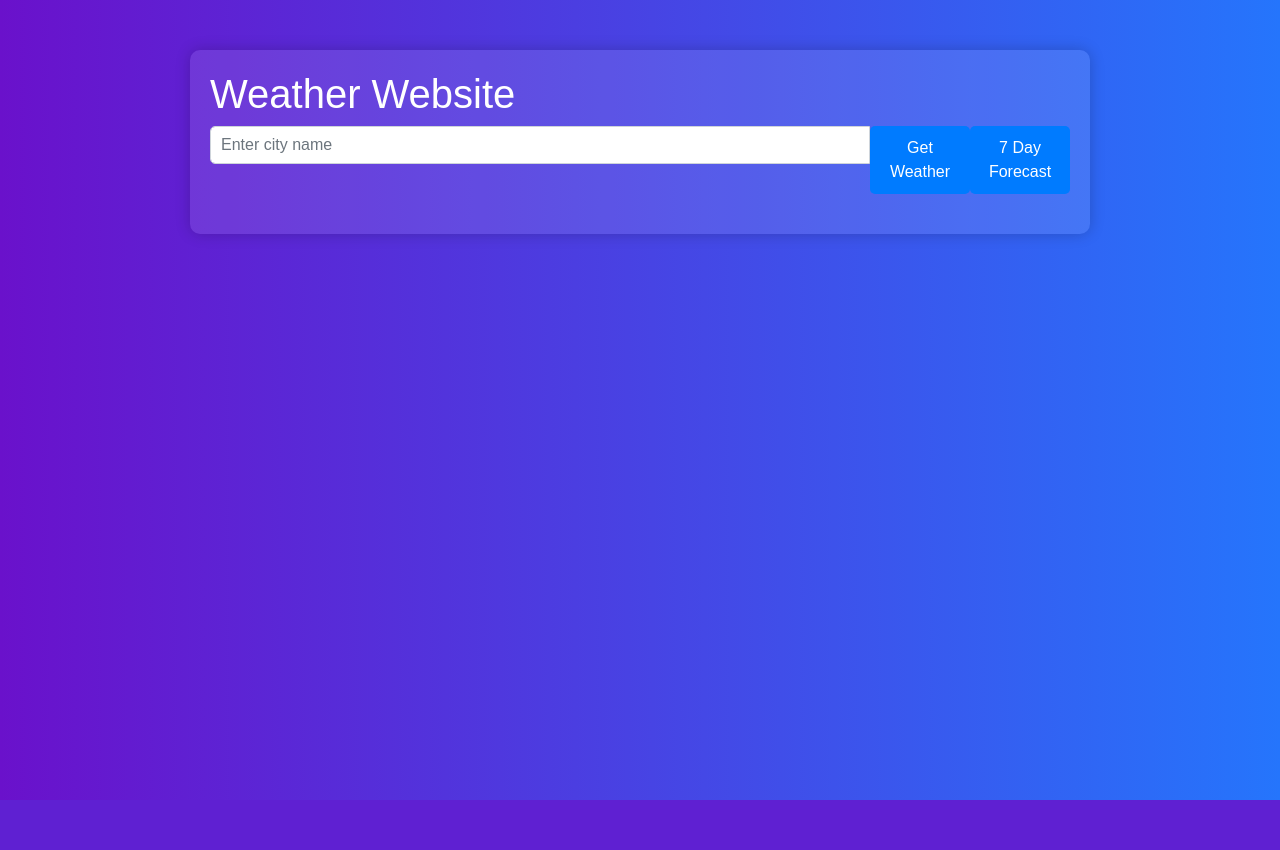
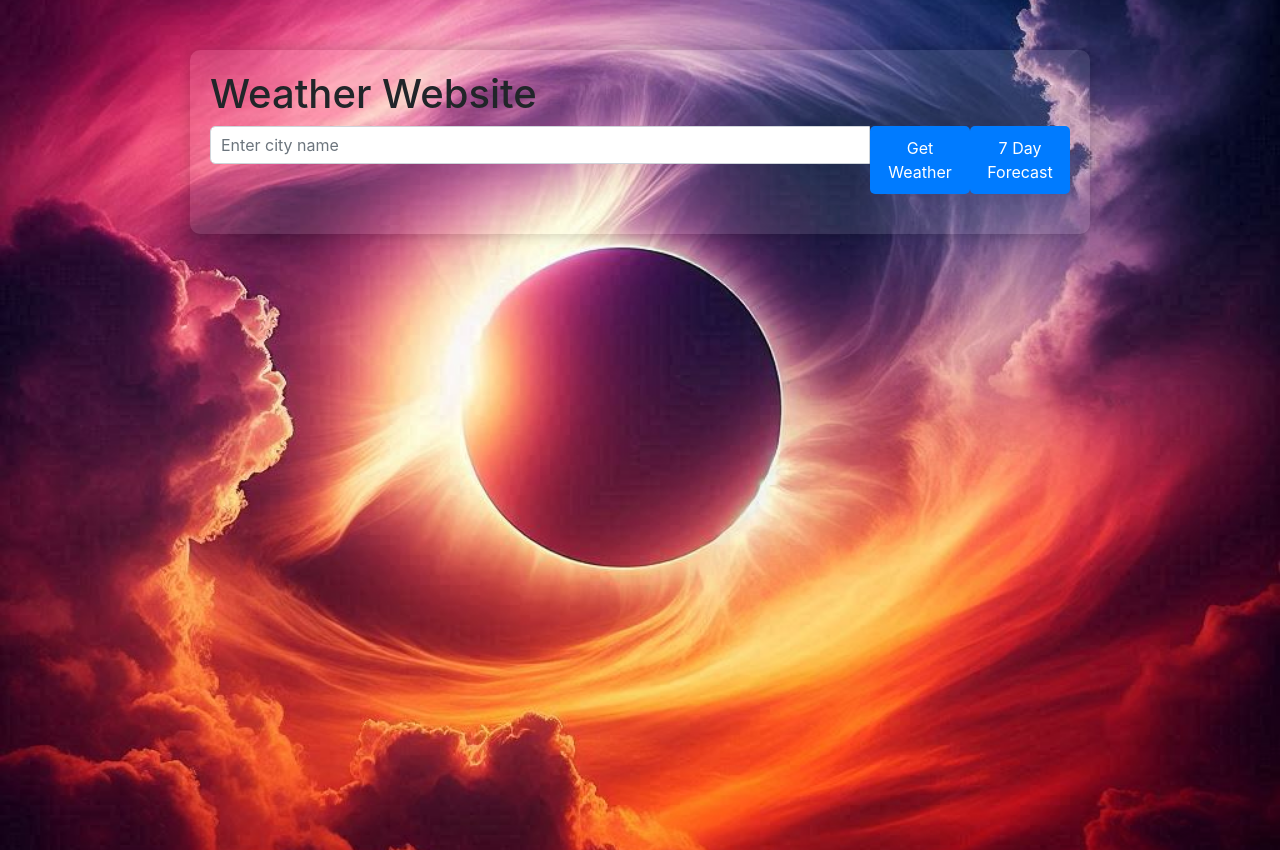
Before and after one commit to thezonei/weatherApp, a Flask app: page / in a window 1280 px wide. Before the commit the page ends 800 px from the top, so only its background shows below. Run offline with Flask 3, Linux system fonts and the light colour scheme; some libraries are stand-ins or nearby versions.

Commit message:
Update index.html

```diff
--- a/templates/index.html
+++ b/templates/index.html
@@ -8,9 +8,12 @@
     <style>
         body {
 
-            background-image: linear-gradient(to right, #6a11cb, #2575fc);
-            color: #fff;
-            font-family: Arial, sans-serif;
+            background-image: url('bg.jpg');
+            background-size: cover;
+            background-position: center;
+            background-repeat: no-repeat;
+            margin: 0; /* Removes default margin provided by browsers */
+            height: 100vh; /* This makes sure that the background covers the full view height */
 
         }
         .container {
```
